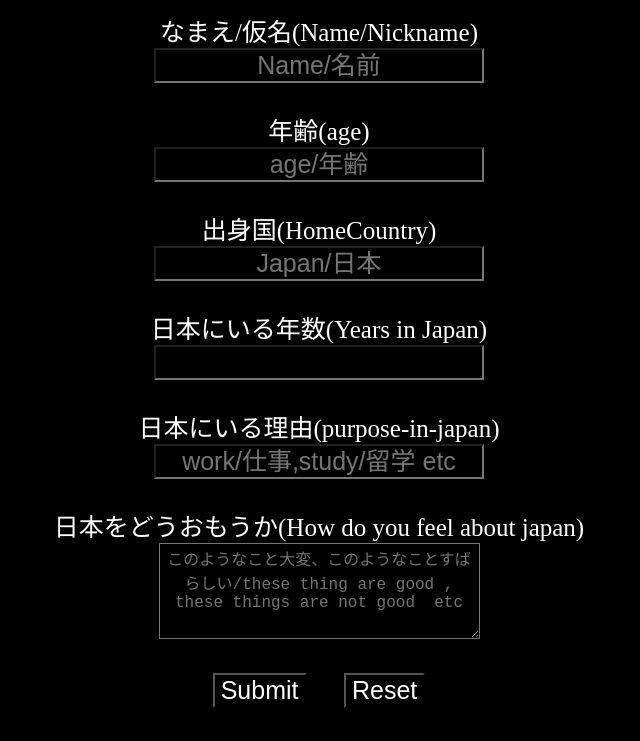
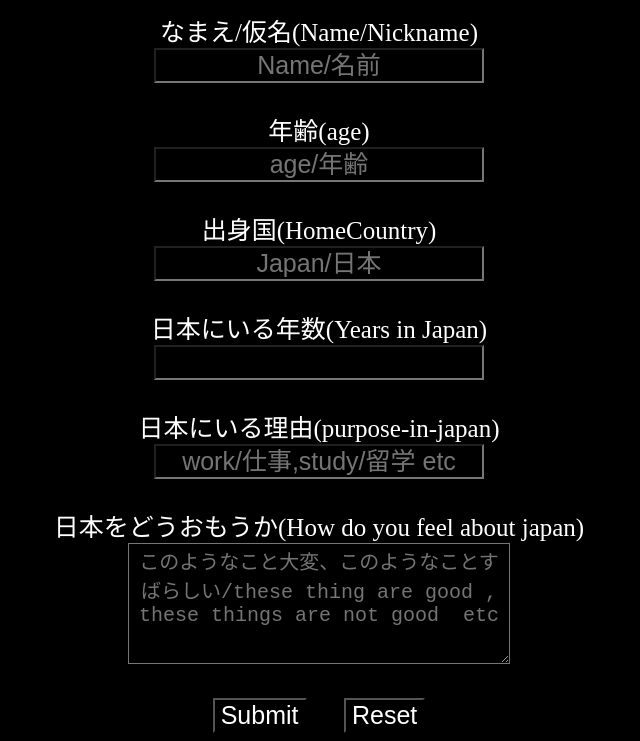
Before and after one commit to BishwasKoirala/vanillaJs-surveyapp, a plain HTML site: page index.html in a window 1280 px wide. Shown: the part 113-854 px from the top of the page, without its empty margins (321-961 px from the left). Before the commit the page ends 829 px from the top, so only its background shows below. Drawn offline with nearby package versions, Linux system fonts and the light colour scheme.

Commit message:
commitiing

```diff
--- a/style.css
+++ b/style.css
@@ -10,5 +10,5 @@ h1{
 }
 
 textarea{
-  font-size: large;
+  font-size: 20px;
 }
```
